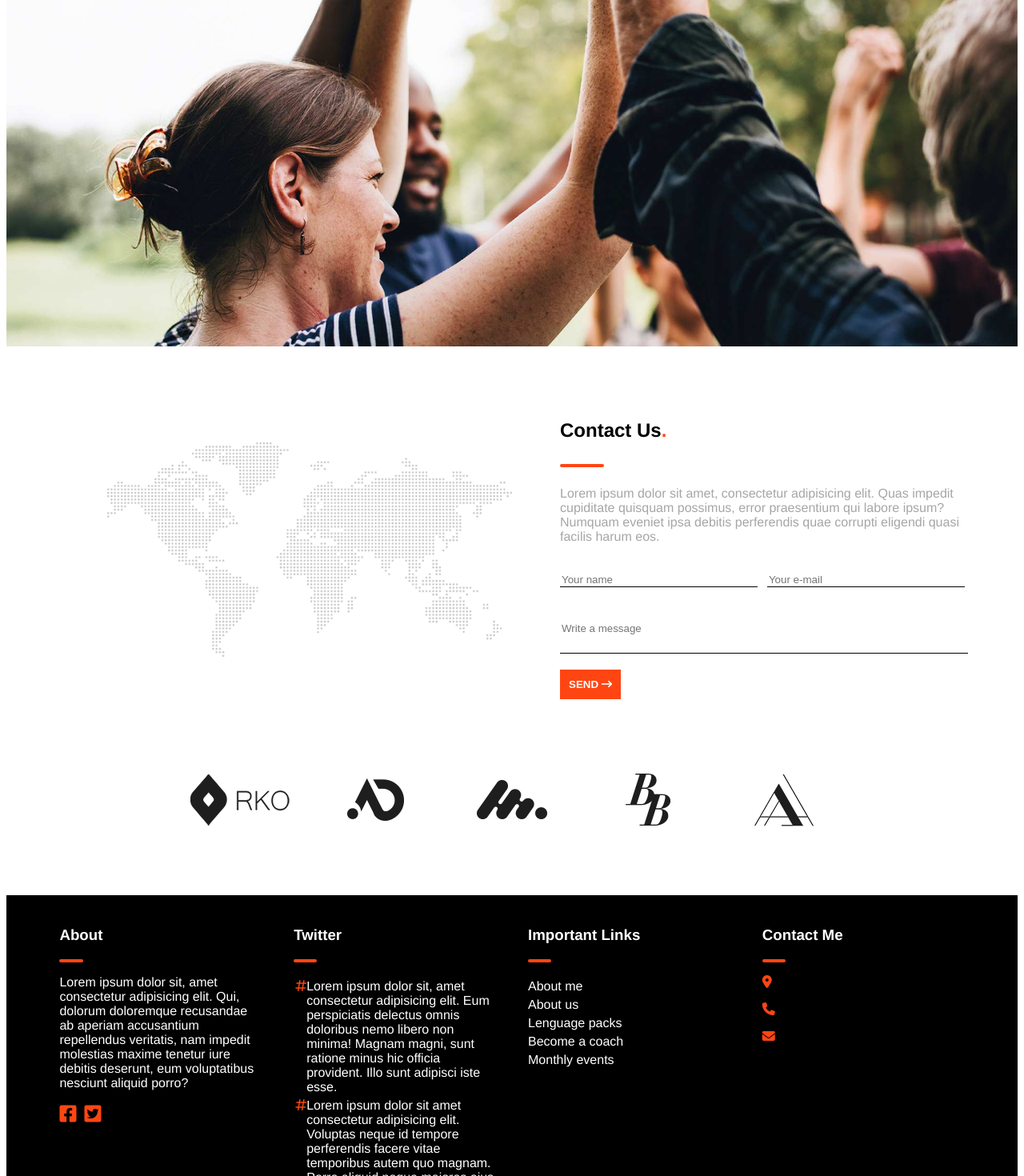
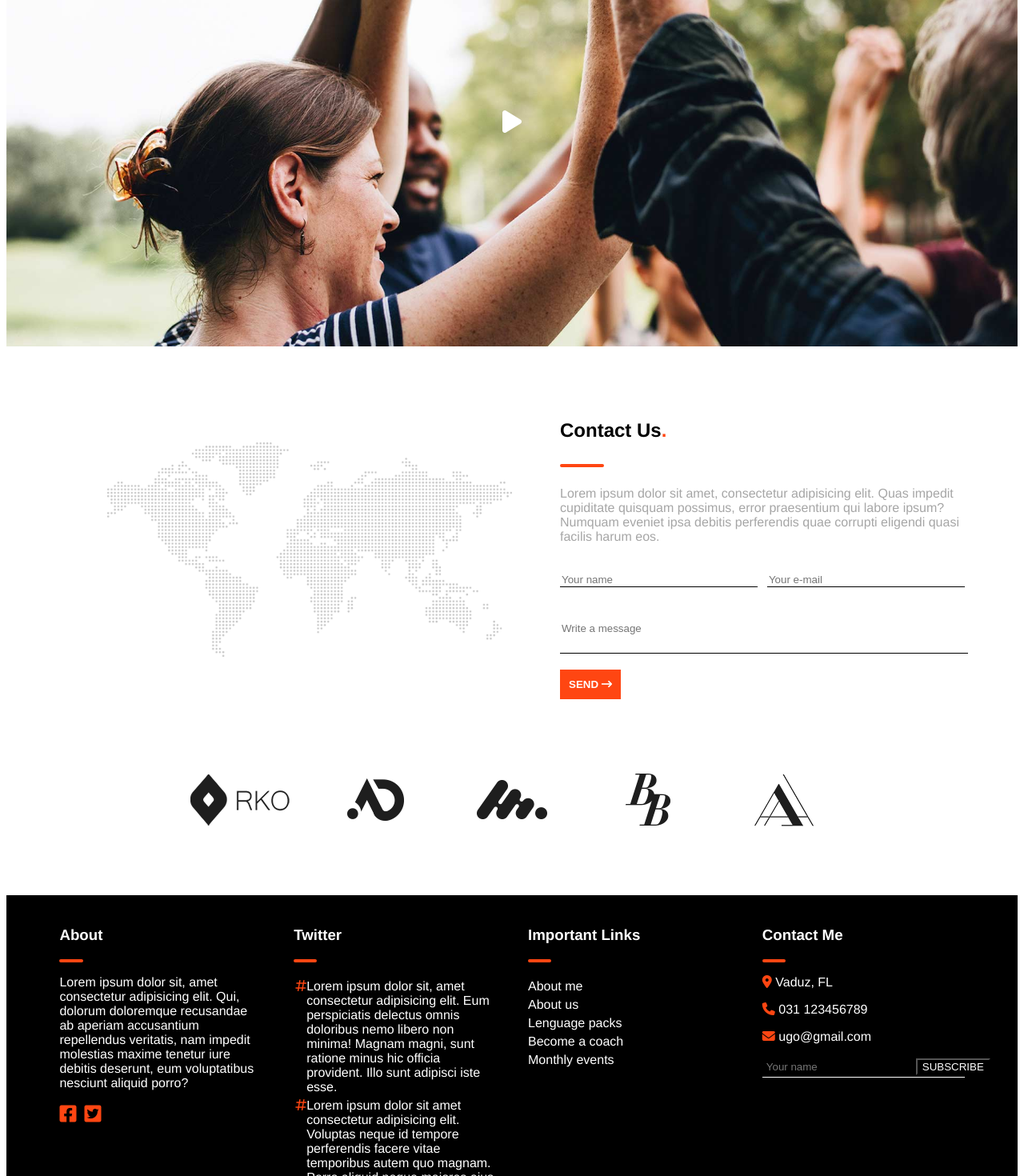
Before and after one commit to magnusson17/proj-html-vuejs, a Vue app: page / in a window 1280 px wide. Shown: the part 3700-5170 px from the top of the page at 80% size. Built offline with nearby package versions, Linux system fonts and the light colour scheme.

Commit message:
footerComp

```diff
--- a/src/components/FooterComp.vue
+++ b/src/components/FooterComp.vue
@@ -71,13 +71,23 @@
                 <div class="text_ff4612">
                     <p>
                         <i class="fa-solid fa-location-dot"></i>
+                        <span class="text_white"> Vaduz, FL</span>
                     </p>
                     <p>
                         <i class="fa-solid fa-phone"></i>
+                        <span class="text_white"> 031 123456789</span>
                     </p>
                     <p>
                         <i class="fa-solid fa-envelope"></i>
+                        <span class="text_white"> ugo@gmail.com</span>
                     </p>
+
+                    <form action="" class="footer_comp_form">
+                        <input type="text" placeholder="Your name" class="">
+                        <button class="text_white text_uppercase">
+                            subscribe
+                        </button>
+                    </form>
                 </div>
             </div>
         </div>
@@ -128,4 +138,20 @@ export default {
         padding-top: 5px;
     }
 }
+
+.footer_comp_form {
+    input {
+        color: white;
+        background-color: transparent;
+        border: none;
+        padding: 5px;
+        margin-right: 5px;
+    }
+    button {
+        background-color: transparent;
+        cursor: pointer;
+    }
+    border-bottom: 1px solid white;
+    @include displayFlexBasic(flex, row, space-between, center)
+}
 </style>
--- a/src/components/subFolder/subMainFolder/SectionEe.vue
+++ b/src/components/subFolder/subMainFolder/SectionEe.vue
@@ -1,7 +1,9 @@
 <template>
     <div class="section_ee_1st_div">
-        <div class="h_70vh">
-
+        <div class="h_70vh row">
+            <div class="fs_2em text_white">
+                <i class="fa-solid fa-play"></i>
+            </div>
         </div>
     </div>
 </template>
@@ -19,9 +21,11 @@ export default {
 @import '../../cssComp/style.scss';
 
 .section_ee_1st_div {
-    div {
-        @include backgroundBasic(no-repeat, cover, center);
-        background-image: url('../../../assets/img/h1-img-04.jpg');
-    }
+    @include backgroundBasic(no-repeat, cover, center);
+    background-image: url('../../../assets/img/h1-img-04.jpg');
+}
+
+.row {
+    @include displayFlexBasic(flex, row, center, center)
 }
 </style>
```
